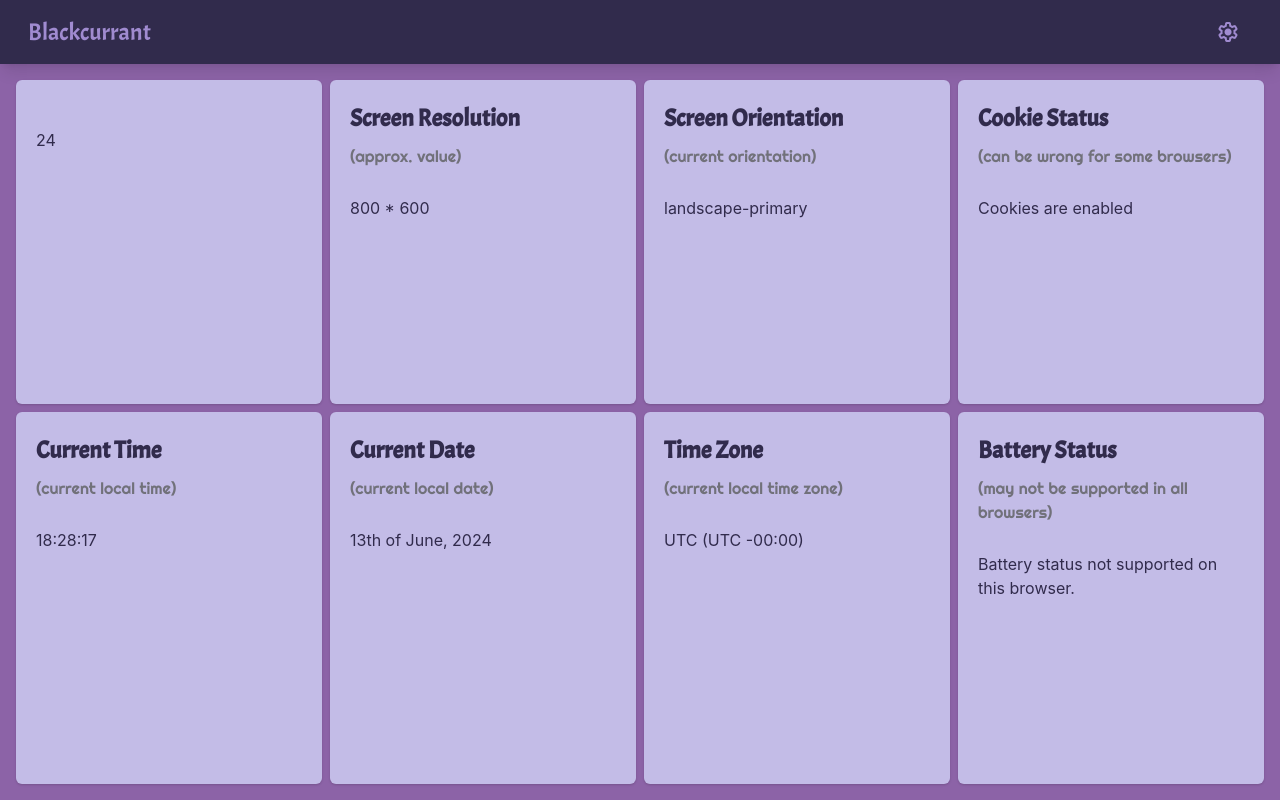
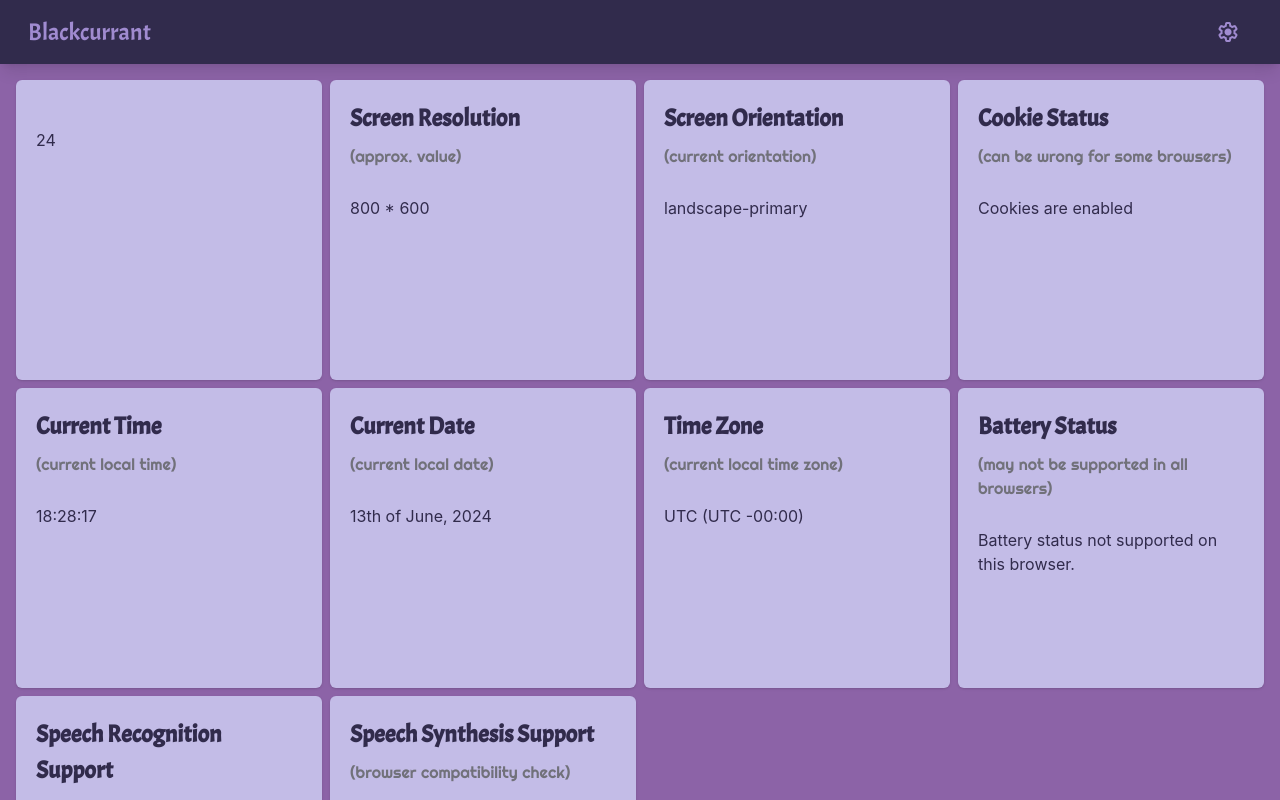
Before and after one commit to YashAgarwal1201/Blackcurrant, a React (Vite) app: page /home in a window 1280 px wide. Built offline with nearby package versions, Linux system fonts and the light colour scheme; a web font is replaced by a local one.

Commit message:
feat: speech components

```diff
--- /dev/null
+++ b/src/Components/SpeechRecognition/SpeechRecognition.tsx
@@ -0,0 +1,37 @@
+import { useState, useEffect } from "react";
+import { Card } from "primereact/card"; // Assuming PrimeReact is installed
+
+const SpeechRecognitionSupport = ({ baseStyle }: { baseStyle: string }) => {
+  const [isSupported, setIsSupported] = useState<boolean | null>(null);
+
+  useEffect(() => {
+    const checkSpeechRecognitionSupport = () => {
+      const SpeechRecognition =
+        window.SpeechRecognition || (window as any).webkitSpeechRecognition;
+      setIsSupported(!!SpeechRecognition);
+    };
+
+    // Check for speech recognition support when component mounts
+    checkSpeechRecognitionSupport();
+  }, []); // Empty dependency array to run only once on component mount
+
+  return (
+    <Card
+      className={baseStyle}
+      title={<h2 className="font-heading">Speech Recognition Support</h2>}
+      subTitle={
+        <p className="font-subHeading">(browser compatibility check)</p>
+      }
+    >
+      {isSupported === null ? (
+        <p>Checking...</p>
+      ) : isSupported ? (
+        <p>Speech Recognition is supported in this browser.</p>
+      ) : (
+        <p>Speech Recognition is not supported in this browser.</p>
+      )}
+    </Card>
+  );
+};
+
+export default SpeechRecognitionSupport;
--- /dev/null
+++ b/src/Components/SpeechSynthesis/SpeechSynthesis.tsx
@@ -0,0 +1,36 @@
+import React, { useState, useEffect } from "react";
+import { Card } from "primereact/card"; // Assuming PrimeReact is installed
+
+const SpeechSynthesisSupport = ({ baseStyle }: { baseStyle: string }) => {
+  const [isSupported, setIsSupported] = useState<boolean | null>(null);
+
+  useEffect(() => {
+    const checkSpeechSynthesisSupport = () => {
+      const isSupported = "speechSynthesis" in window;
+      setIsSupported(isSupported);
+    };
+
+    // Check for speech synthesis support when component mounts
+    checkSpeechSynthesisSupport();
+  }, []); // Empty dependency array to run only once on component mount
+
+  return (
+    <Card
+      className={baseStyle}
+      title={<h2 className="font-heading">Speech Synthesis Support</h2>}
+      subTitle={
+        <p className="font-subHeading">(browser compatibility check)</p>
+      }
+    >
+      {isSupported === null ? (
+        <p>Checking...</p>
+      ) : isSupported ? (
+        <p>Speech Synthesis is supported in this browser.</p>
+      ) : (
+        <p>Speech Synthesis is not supported in this browser.</p>
+      )}
+    </Card>
+  );
+};
+
+export default SpeechSynthesisSupport;
--- a/src/Pages/HomePage/HomePage.tsx
+++ b/src/Pages/HomePage/HomePage.tsx
@@ -11,6 +11,8 @@ import CurrentTime from "../../Components/CurrentTime/CurrentTime";
 import CurrentDate from "../../Components/CurrentDate/CurrentDate";
 import TimeZone from "../../Components/TimeZone/TimeZone";
 import BatteryStatus from "../../Components/BatteryStatus/BatteryStatus";
+import SpeechRecognitionSupport from "../../Components/SpeechRecognition/SpeechRecognition";
+import SpeechSynthesisSupport from "../../Components/SpeechSynthesis/SpeechSynthesis";
 // import { useNavigate } from "react-router-dom";
 
 const LandingPage = () => {
@@ -32,7 +34,7 @@ const LandingPage = () => {
     // },
   ];
 
-  const cardStylesBase = "bg-color4 text-color1 rounded-md";
+  const cardStylesBase = "h-[300px] bg-color4 text-color1 rounded-md";
 
   return (
     <Layout>
@@ -51,6 +53,9 @@ const LandingPage = () => {
         <CurrentDate baseStyle={cardStylesBase} />
         <TimeZone baseStyle={cardStylesBase} />
         <BatteryStatus baseStyle={cardStylesBase} />
+
+        <SpeechRecognitionSupport baseStyle={cardStylesBase} />
+        <SpeechSynthesisSupport baseStyle={cardStylesBase} />
       </div>
     </Layout>
   );
```
